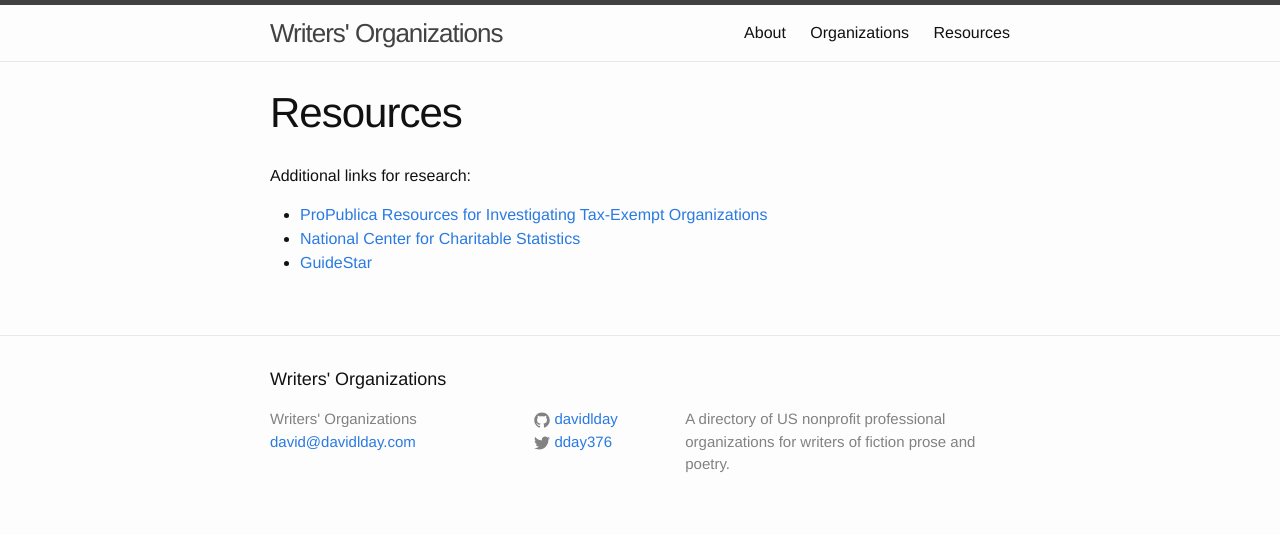
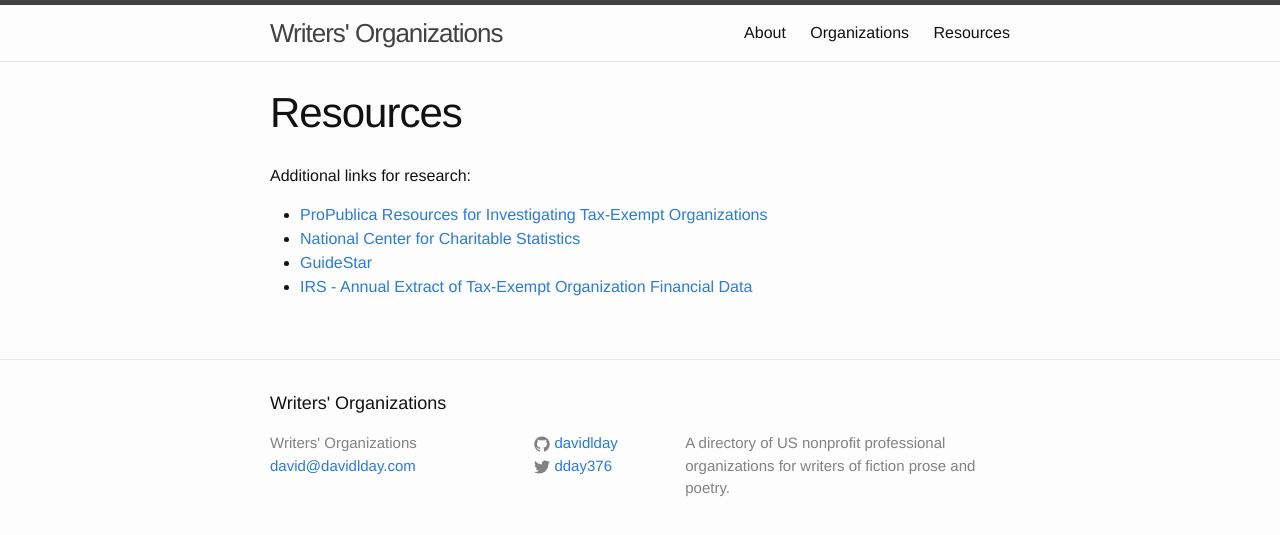
Before and after one commit to davidlday/writers-organizations, a Jekyll site: the page built from resources.md, in a window 1280 px wide. Shown: the top 535 px of the page. Built offline with Jekyll 4.4.1, drawn with Linux system fonts in a browser that asks for light colours.

Commit message:
Added link to tax extracts.

```diff
--- a/resources.md
+++ b/resources.md
@@ -9,3 +9,4 @@
 * [ProPublica Resources for Investigating Tax-Exempt Organizations](https://www.propublica.org/nerds/item/resources-for-investigating-tax-exempt-organizations)
 * [National Center for Charitable Statistics](http://nccsweb.urban.org/)
 * [GuideStar](http://www.guidestar.org/)
+* [IRS - Annual Extract of Tax-Exempt Organization Financial Data](https://www.irs.gov/uac/SOI-Tax-Stats-Annual-Extract-of-Tax-Exempt-Organization-Financial-Data)
```
